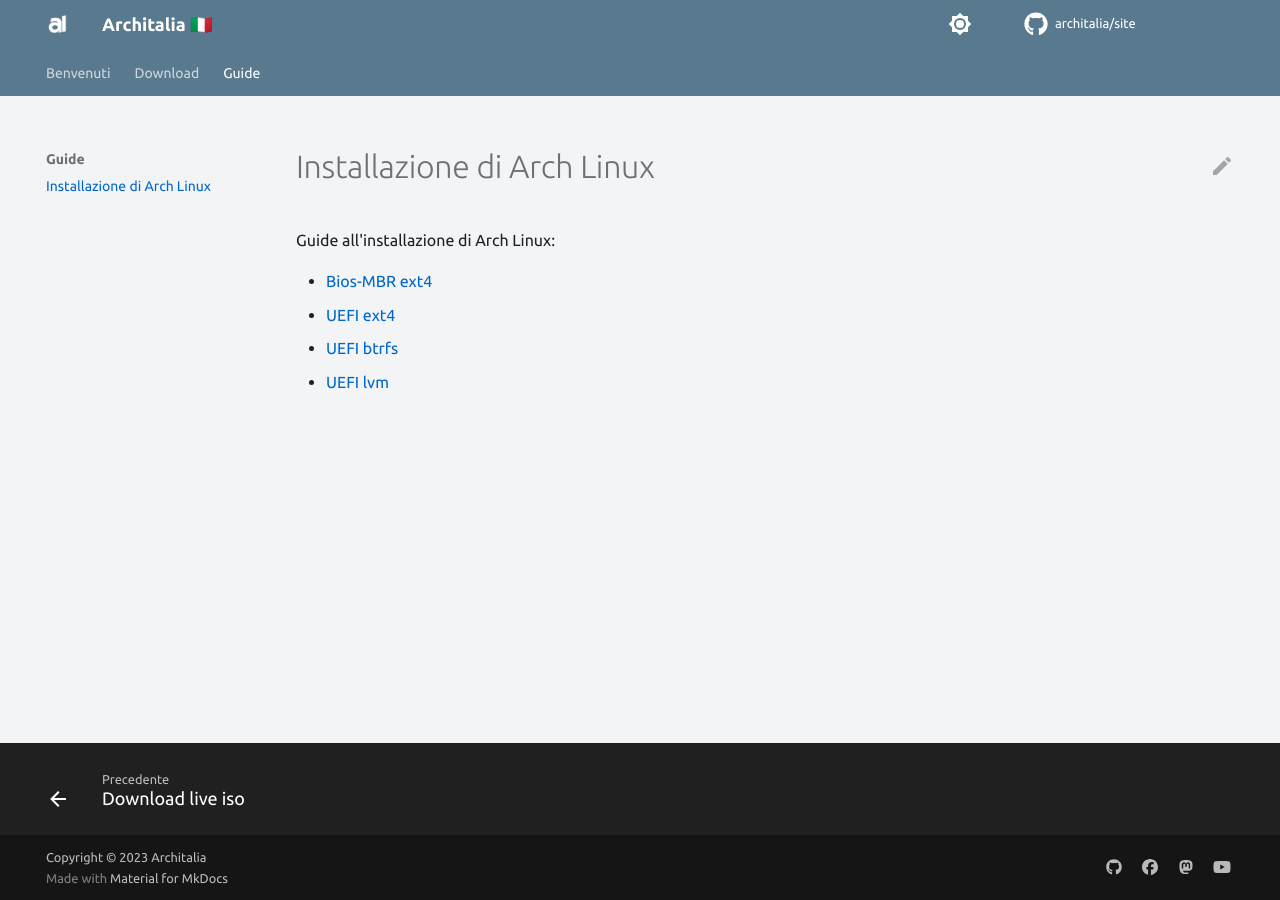
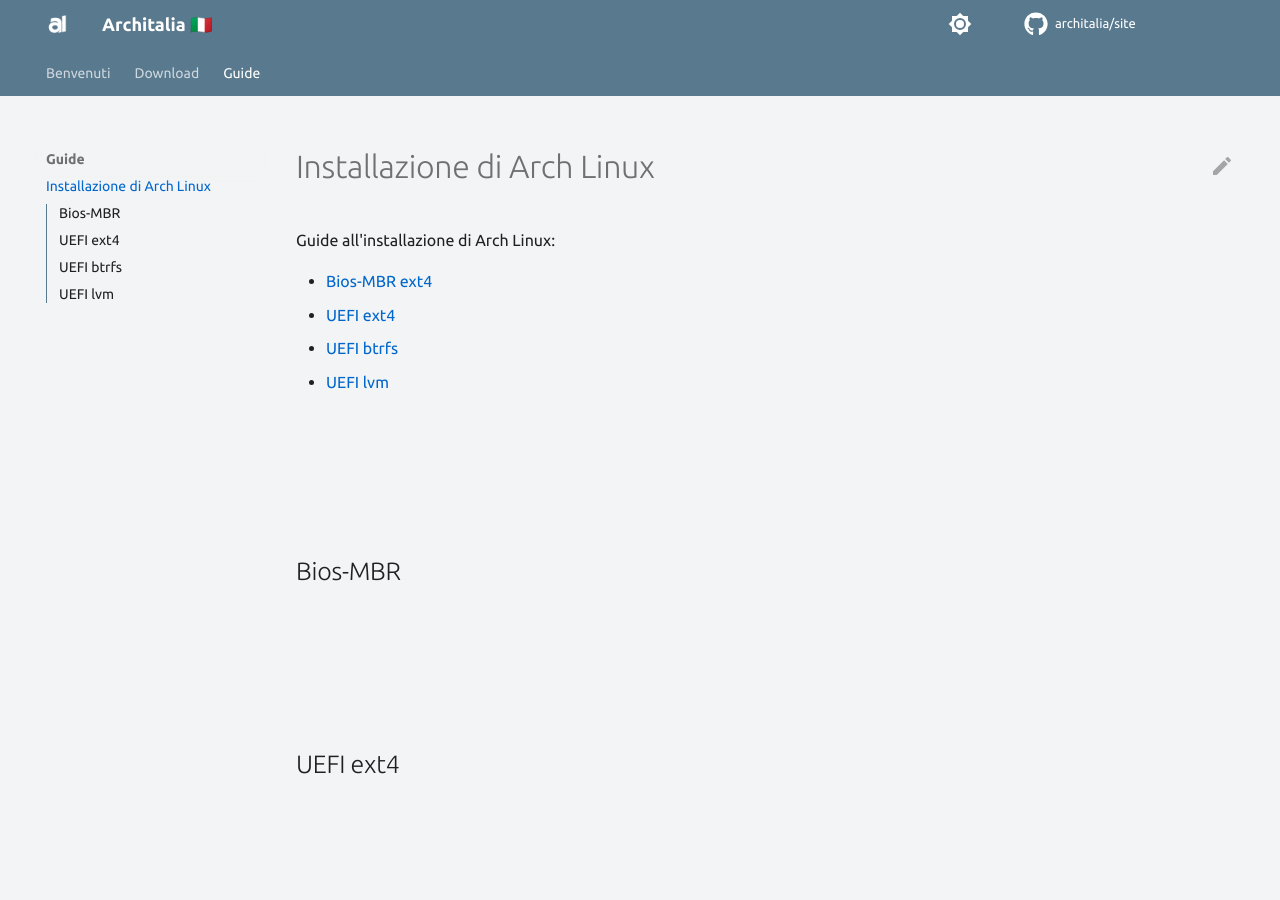
Before and after one commit to ArchItalia/site, an MkDocs documentation site: the page built from docs/Guide/guide.md, in a window 1280 px wide and 900 px high. Built offline with MkDocs 1.6.1 and Material for MkDocs 9.7.7, drawn with Linux system fonts in a browser that asks for light colours; comment, search, counter and statistics services are not loaded; the version menu is left out.

Commit message:
Update guide.md

```diff
--- a/docs/Guide/guide.md
+++ b/docs/Guide/guide.md
@@ -6,3 +6,33 @@
 * [UEFI ext4]()
 * [UEFI btrfs]()
 * [UEFI lvm]()
+
+<br><br><br><br>
+
+## Bios-MBR
+
+
+
+
+<br><br><br><br>
+
+## UEFI ext4
+
+
+
+
+<br><br><br><br>
+
+## UEFI btrfs
+
+
+
+
+<br><br><br><br>
+
+## UEFI lvm
+
+
+
+
+<br><br><br><br>
```
